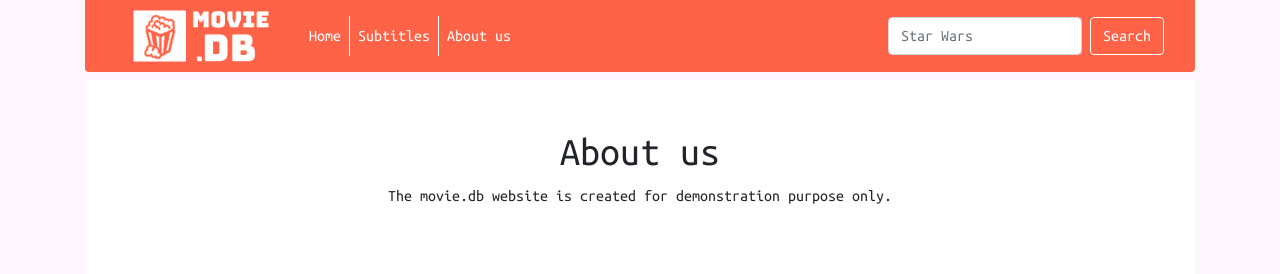
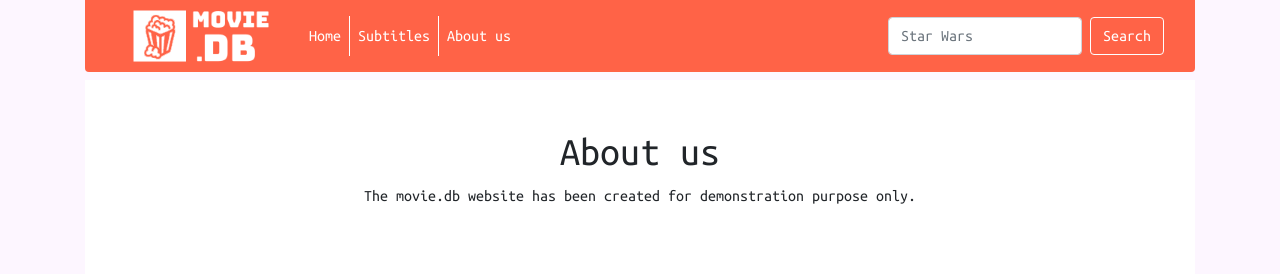
Before and after one commit to manos2864/moviedb, a React (Create React App) app: page /about-us in a window 1280 px wide. Shown: the top 274 px of the page. Built offline with nearby package versions, Linux system fonts and the light colour scheme.

Commit message:
minor changes in carousel height and text syntax

```diff
--- a/src/components/animatedBike/AnimatedBike.js
+++ b/src/components/animatedBike/AnimatedBike.js
@@ -7,7 +7,7 @@ const AnimatedBike = () => {
     <div className="animBike mb-2 ">
       <svg
         width="60%"
-        viewBox="0 0 1058 785"
+        viewBox="0 0 1058 795"
         fill="none"
         xmlns="http://www.w3.org/2000/svg"
         xlinkHref="http://www.w3.org/1999/xlink"
--- a/src/components/animatedBike/AnimatedBike.scss
+++ b/src/components/animatedBike/AnimatedBike.scss
@@ -6,7 +6,7 @@
   background-origin: border-box;
   background-size: 160%;
   animation: bg_slide 64s linear infinite;
-
+  max-height: 500px;
   @include breakpoint(phone) {
     background-size: cover;
   }
--- a/src/components/animatedHorror/AnimatedHorror.scss
+++ b/src/components/animatedHorror/AnimatedHorror.scss
@@ -3,6 +3,7 @@
 .animHorror {
   max-width: 100%;
   background-color: rgba(0, 0, 0, 0.9);
+  max-height: 500px;
   @include breakpoint(phone) {
     background-size: cover;
   }
--- a/src/components/carousel/Carousel.js
+++ b/src/components/carousel/Carousel.js
@@ -7,7 +7,7 @@ import "./Carousel.scss";
 const CustomCarousel = (props) => {
   const { slideText } = props;
   return (
-    <Carousel>
+    <Carousel className="d-none d-sm-block">
       <Carousel.Item>
         {slideText.horror.component}
         <Carousel.Caption className="captionColor">
--- a/src/pages/about/About.js
+++ b/src/pages/about/About.js
@@ -13,7 +13,10 @@ class About extends Component {
       >
         <Col>
           <h1 className="mt-5">About us</h1>
-          <p>The movie.db website is created for demonstration purpose only.</p>
+          <p>
+            The movie.db website has been created for demonstration purpose
+            only.
+          </p>
         </Col>
         <img src={Fellowship} alt="lotro of the rings" className="w-100" />
       </Row>
```
